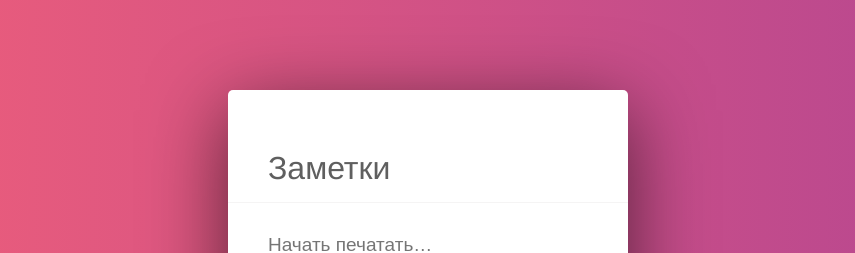
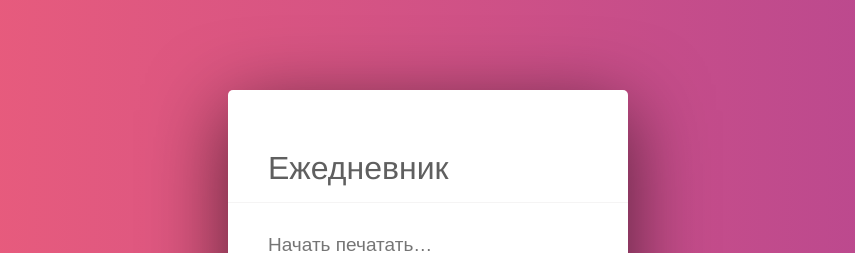
Before and after one commit to TTPAUT/zametki, a plain HTML site: page index.html in a window 1280 px wide. Shown: the top 253 px of the page, without its empty margins (212-1067 px from the left). Drawn offline with Linux system fonts and the light colour scheme.

Commit message:
Update index.html

```diff
--- a/index.html
+++ b/index.html
@@ -16,7 +16,7 @@
     <div class="wrapper">
       <div class="wrapper__inner">
         <div class="notepad">
-          <h1 class="notepad__heading">Заметки</h1>
+          <h1 class="notepad__heading">Ежедневник</h1>
           <form class="notepad__form">
             <input class="notepad__form-input" placeholder="Начать печатать&hellip;" id="form-input" />
             <label class="notepad__form-label" for="form-input">Добавить заметку</label>
```
